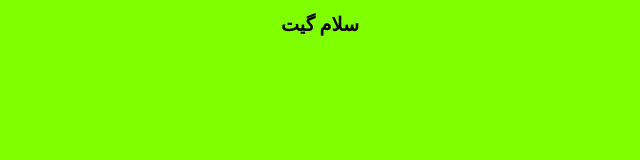
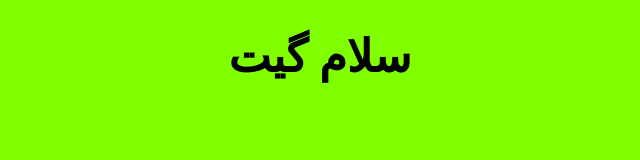
Before and after one commit to M0Torki/test, a plain HTML site: page index.html in a window 1280 px wide. Shown: the whole page, without its empty margins (320-960 px from the left). Drawn offline with Linux system fonts and the light colour scheme.

Commit message:
font-size has been changes

```diff
--- a/style.css
+++ b/style.css
@@ -4,5 +4,5 @@ body {
 
 h1 {
     text-align: center;
-    font-size: larger;
+    font-size: 45px;
 }
```
